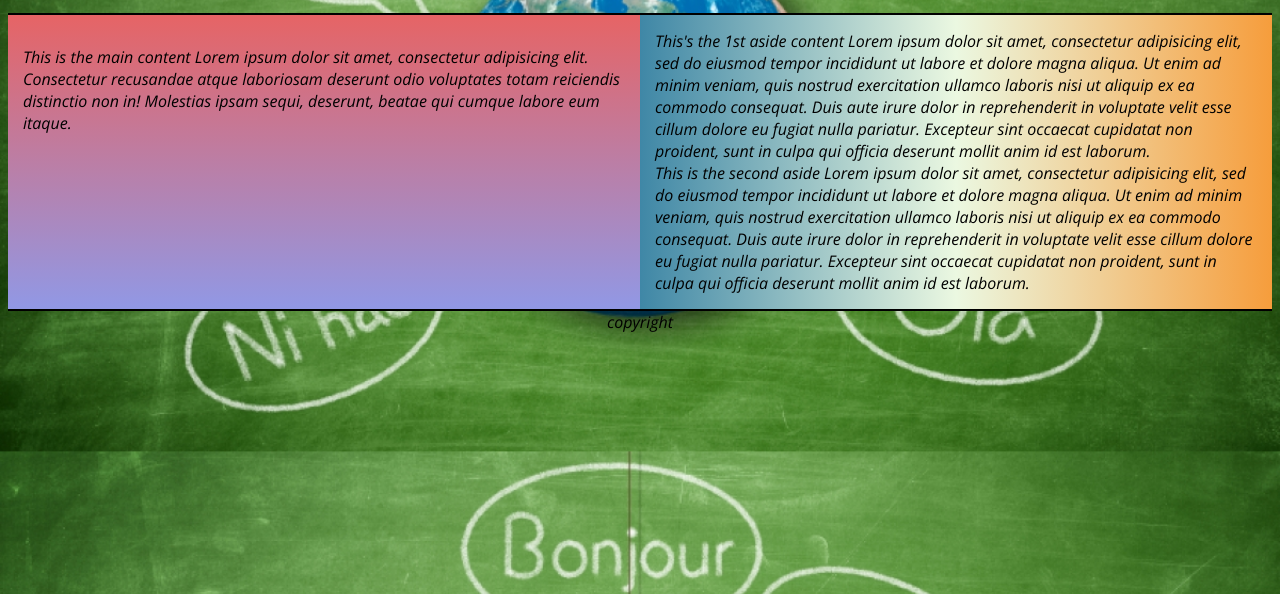
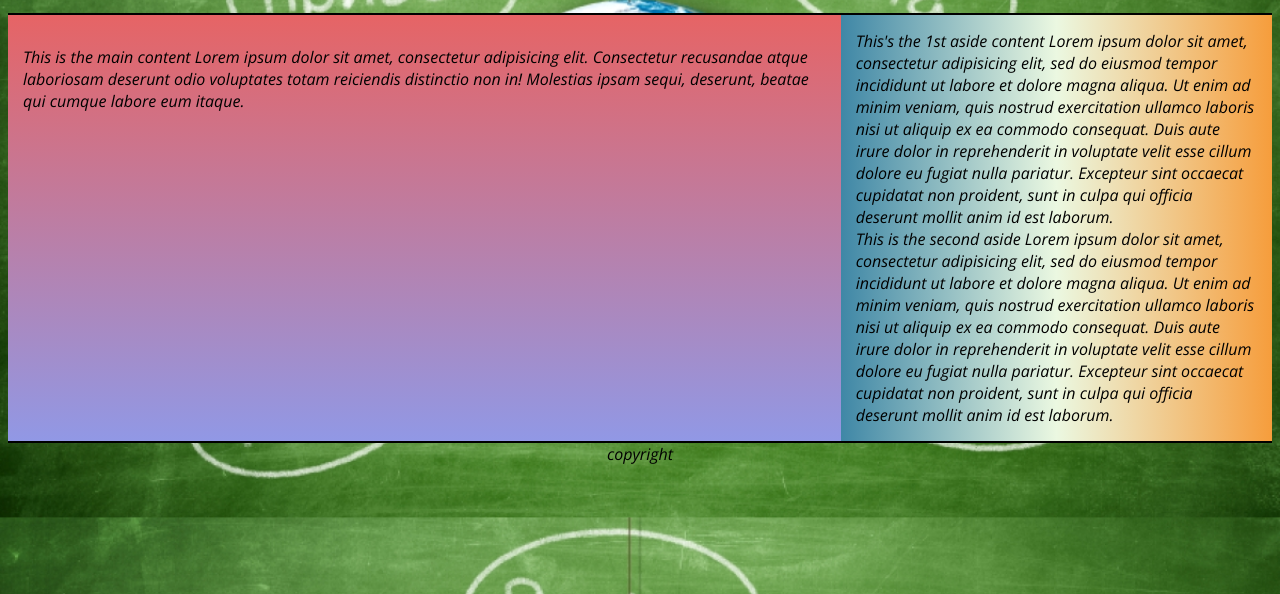
Before and after one commit to josueJURE/Language-Learning-Web-Page, a plain HTML site: page index.html in a window 1280 px wide. Shown: the part 206-800 px from the top of the page. Drawn offline with nearby package versions, Linux system fonts and the light colour scheme.

Commit message:
deleted class 'group' and css rule attach to it

```diff
--- a/css/index.css
+++ b/css/index.css
@@ -65,30 +65,12 @@ footer {
 .content {
   background: linear-gradient(#e66465, #9198e5);
   box-sizing: border-box;
-  /* width: 66%;
-  float: left; */
-  flex: 1;
+  flex: 2;
   padding: 15px;
 
 }
 
-.group:before,
-.group:after {
-  content: "";
-  display:table;
-}
-
-.group:after {
-  clear:both;
-}
-
-.group {
-  zoom: 1;
-}
-
 .aside-content {
-  /* width: 34%;
-  float: left; */
   flex: 1;
   padding: 15px;
   box-sizing: border-box;
--- a/index.html
+++ b/index.html
@@ -23,7 +23,7 @@
           </ul>
       </nav>
 
-      <div class="content-container group">
+      <div class="content-container">
         <div class="content">
           <p>This is the main content Lorem ipsum dolor sit amet, consectetur adipisicing elit. Consectetur recusandae atque laboriosam deserunt odio voluptates totam reiciendis distinctio non in! Molestias ipsam sequi, deserunt, beatae qui cumque labore eum itaque.
           </p>
```
